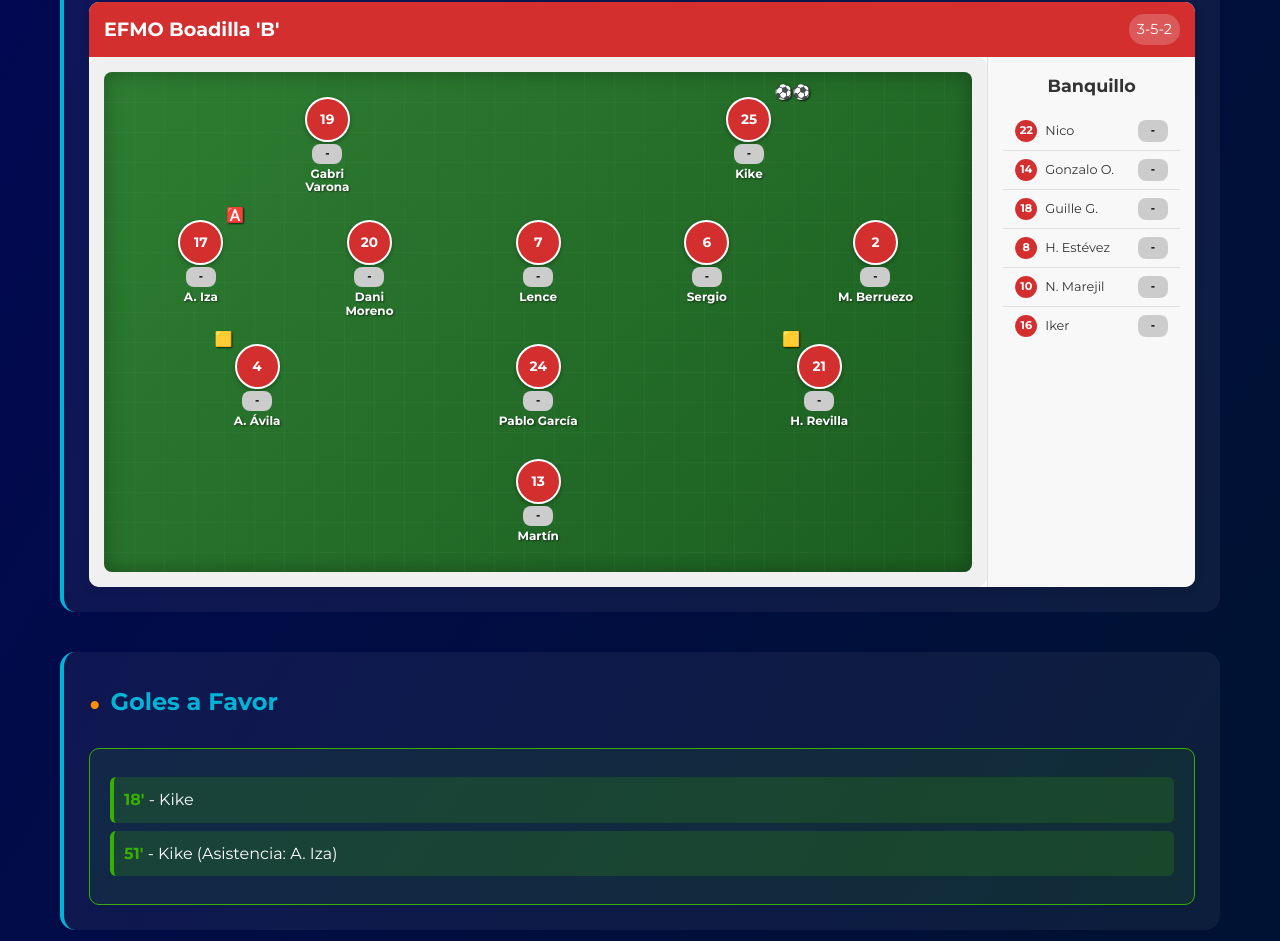
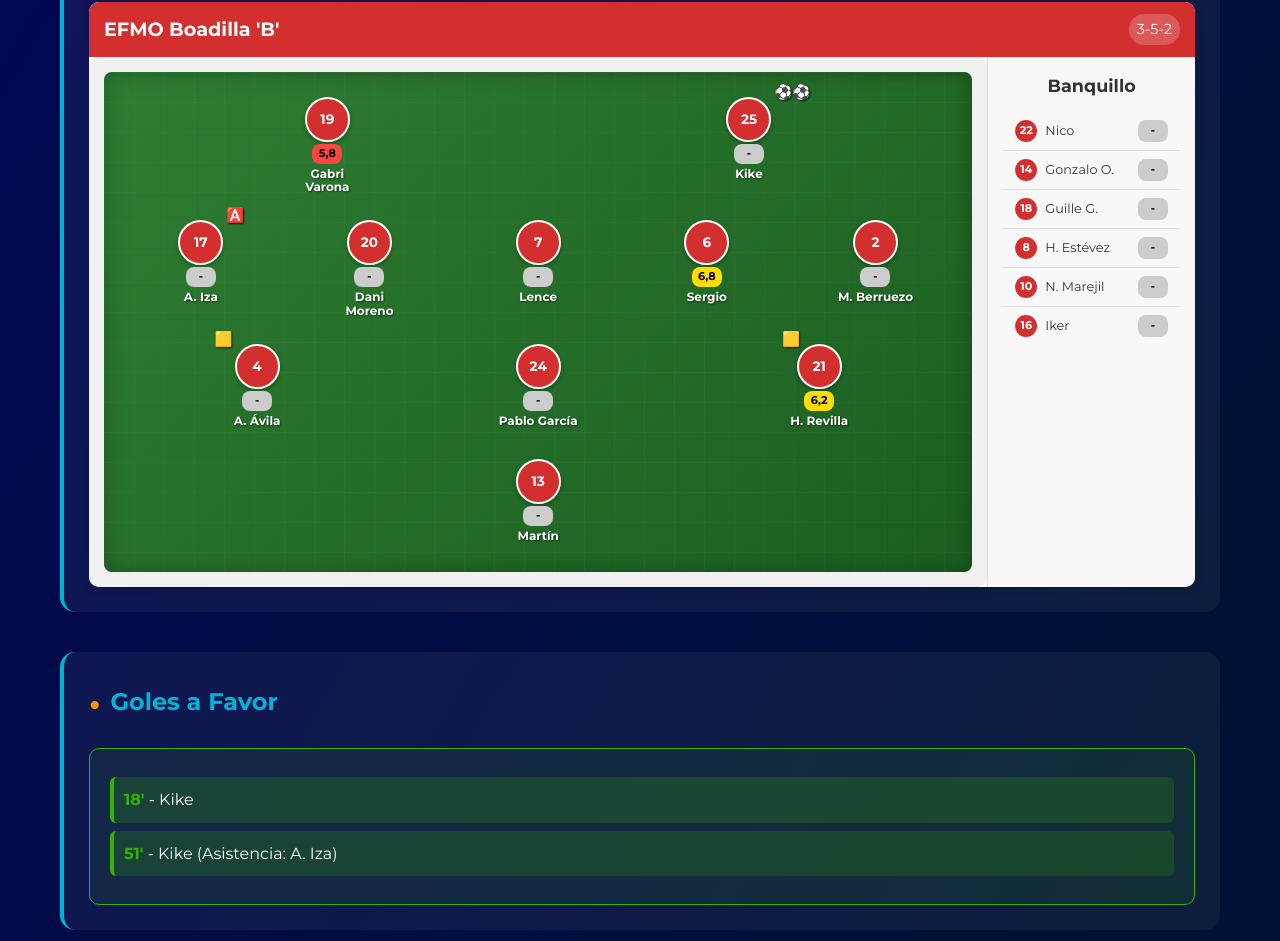
Before and after one commit to Gabrivaa33/JB26-27, a plain HTML site: page InformeJ10.html in a window 1280 px wide. Shown: the part 1206-2147 px from the top of the page. Drawn offline with Linux system fonts and the light colour scheme.

Commit message:
Update InformeJ10.html

```diff
--- a/InformeJ10.html
+++ b/InformeJ10.html
@@ -796,7 +796,7 @@
                 {
                         "number": "21",
                         "name": "H. Revilla",
-                        "rating": "-",
+                        "rating": "6,2",
                         "goals": 0,
                         "assists": 0,
                         "cards": "🟨"
@@ -830,7 +830,7 @@
                 {
                         "number": "6",
                         "name": "Sergio",
-                        "rating": "-",
+                        "rating": "6,8",
                         "goals": 0,
                         "assists": 0,
                         "cards": null
@@ -848,7 +848,7 @@
                 {
                         "number": "19",
                         "name": "Gabri Varona",
-                        "rating": "-",
+                        "rating": "5,8",
                         "goals": 0,
                         "assists": 0,
                         "cards": null
```
